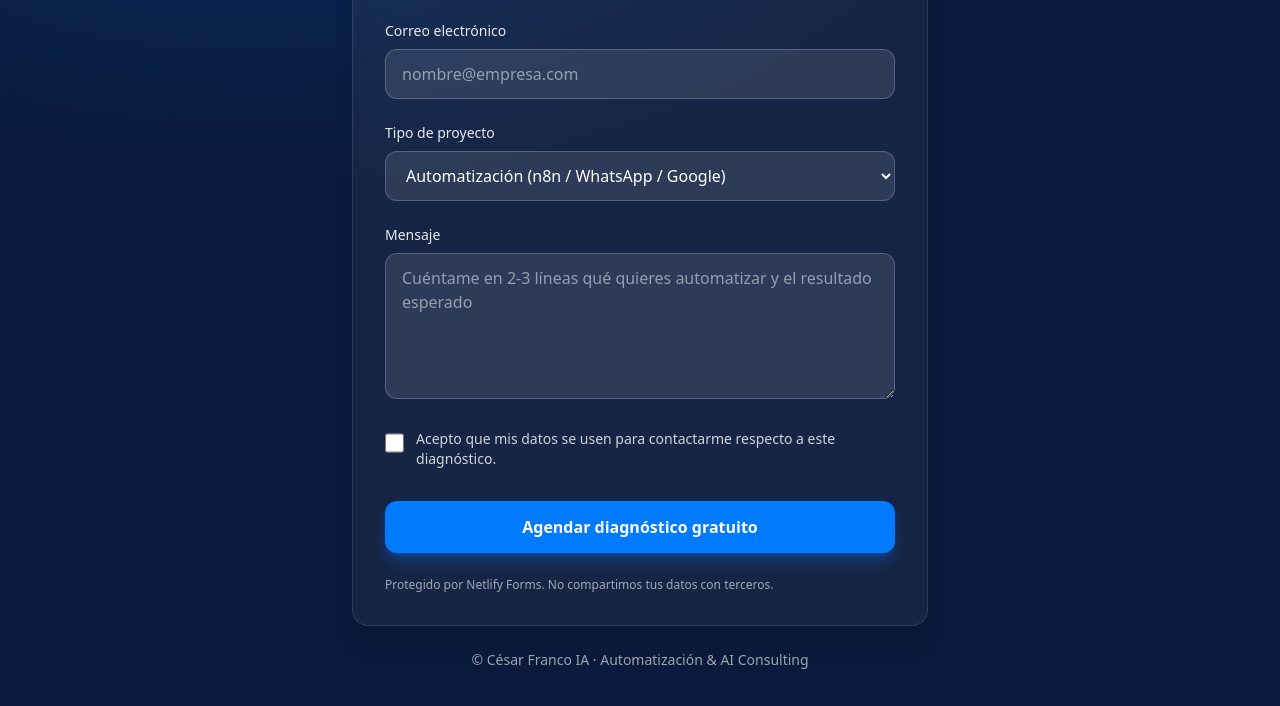
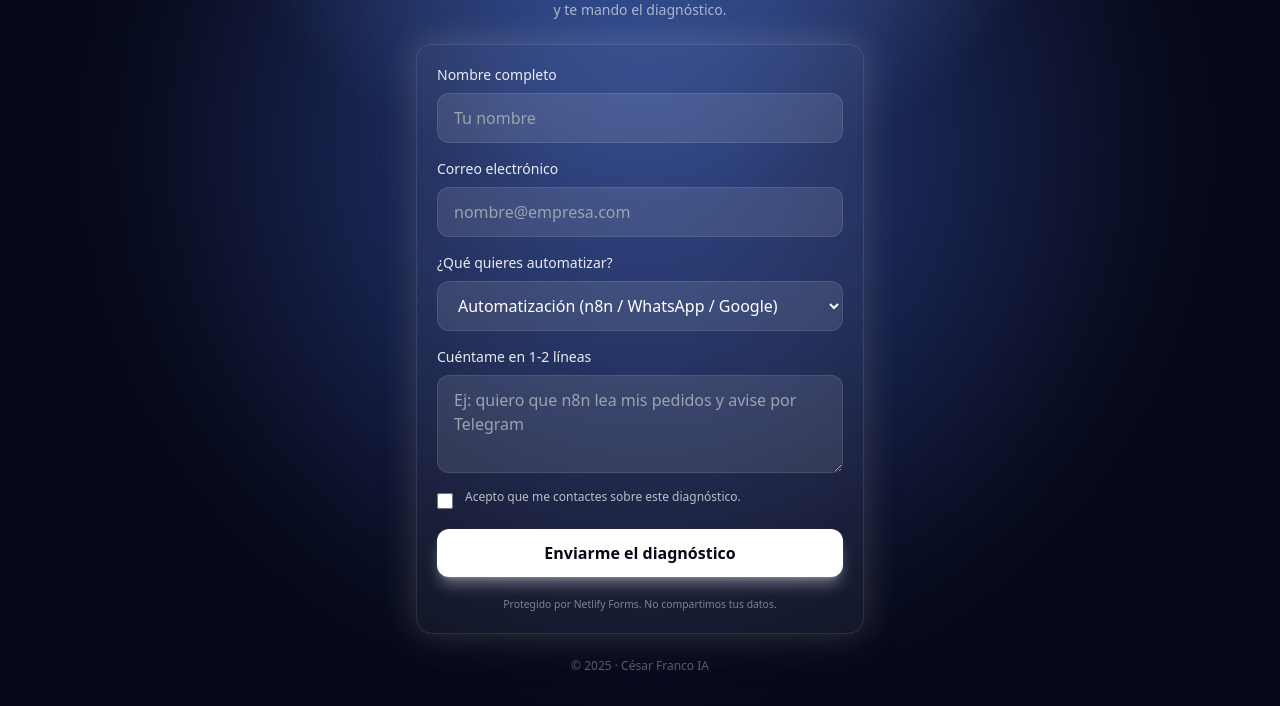
Before and after one commit to FrancoHaz/formulario-Franco-Youtube, a plain HTML site: page public/index.html in a window 1280 px wide. Shown: the part 266-972 px from the top of the page. Drawn offline with nearby package versions, Linux system fonts and the light colour scheme.

Commit message:
Update title and styles in index.html

```diff
--- a/public/index.html
+++ b/public/index.html
@@ -3,85 +3,147 @@
 <head>
   <meta charset="utf-8" />
   <meta name="viewport" content="width=device-width,initial-scale=1" />
-  <title>César Franco IA — Diagnóstico gratuito</title>
+  <title>César Franco IA — Automatización para tu negocio</title>
   <script src="https://cdn.tailwindcss.com"></script>
   <style>
     :root {
-      --navy:#0A1A3C;
-      --accent:#007BFF;
+      --navy: #050816;
+      --accent: #2F80ED;
     }
-    body{
-      background: radial-gradient(1200px 600px at 20% 10%, rgba(0,123,255,.15), transparent 60%),
-                  radial-gradient(1000px 800px at 80% 30%, rgba(10,26,60,.6), transparent 65%),
-                  #0A1A3C;
+    body {
+      background: radial-gradient(circle at top, rgba(47, 128, 237, 0.35), rgba(5, 8, 22, 1) 40%),
+                  linear-gradient(160deg, rgba(5,8,22,1) 0%, rgba(5,8,22,0.6) 40%, rgba(5,8,22,1) 80%);
+      min-height: 100vh;
+    }
+    /* fondo en movimiento */
+    .bg-motion {
+      position: fixed;
+      inset: -20% -10%;
+      background: radial-gradient(circle, rgba(47, 128, 237, 0.4) 0%, rgba(5, 8, 22, 0) 55%),
+                  radial-gradient(circle, rgba(111, 66, 193, 0.25) 5%, rgba(5, 8, 22, 0) 60%);
+      filter: blur(80px);
+      animation: floaty 16s ease-in-out infinite alternate;
+      pointer-events: none;
+      z-index: -1;
+    }
+    @keyframes floaty {
+      0% { transform: translateY(0) translateX(0) scale(1); }
+      100% { transform: translateY(60px) translateX(30px) scale(1.05); }
+    }
+    .card-glow {
+      box-shadow: 0 0 35px rgba(255, 255, 255, 0.18), 0 22px 35px rgba(0, 0, 0, 0.25);
+      backdrop-filter: blur(16px);
     }
   </style>
 </head>
-<body class="min-h-screen flex items-center justify-center p-6">
-  <main class="w-full max-w-xl">
-    <section class="bg-white/5 backdrop-blur rounded-2xl shadow-xl border border-white/10 overflow-hidden">
-      <header class="px-8 pt-8 pb-4">
-        <h1 class="text-2xl font-semibold text-white">Agenda tu diagnóstico gratuito</h1>
-        <p class="mt-2 text-white/80">Transforma tu negocio con IA y automatización. César te responderá personalmente.</p>
-      </header>
+<body class="relative flex items-center justify-center py-8 px-4">
+  <div class="bg-motion" aria-hidden="true"></div>
+
+  <main class="w-full max-w-md mx-auto flex flex-col gap-6">
+    <!-- cabecera con foto -->
+    <div class="flex flex-col items-center text-center gap-3">
+      <img
+        src="https://res.cloudinary.com/dytb3hwko/image/upload/c_crop,ar_1:1/v1761832010/realistic_portrait_of_a_man_with_my_cmfrci.jpg"
+        alt="César Franco IA"
+        class="w-28 h-28 rounded-full object-cover border-2 border-white/40 shadow-lg shadow-black/30"
+        loading="lazy"
+      />
+      <p class="text-white/70 text-xs tracking-[0.35em] uppercase">
+        Consultor IA &amp; Automatización
+      </p>
+      <h1 class="text-white text-2xl font-semibold leading-tight">
+        César Franco IA
+      </h1>
+      <p class="text-white/60 text-sm max-w-sm">
+        Automatizo procesos con IA, n8n y Shopify para que vendas más y respondas más rápido. Déjame tu contacto y te mando el diagnóstico.
+      </p>
+    </div>
+
+    <!-- formulario netlify -->
+    <section class="bg-white/5 border border-white/10 rounded-2xl p-5 card-glow">
       <form
         name="contacto-cesar-franco-ia"
         method="POST"
         data-netlify="true"
         netlify-honeypot="bot-field"
         action="/gracias.html"
-        class="px-8 pb-8 space-y-6"
-        aria-describedby="aviso-privacidad">
+        class="flex flex-col gap-4"
+        aria-describedby="aviso-privacidad"
+      >
+        <!-- IMPORTANTES PARA NETLIFY -->
         <input type="hidden" name="form-name" value="contacto-cesar-franco-ia" />
         <input type="hidden" name="bot-field" />
-        <div>
-          <label for="nombre" class="block text-sm font-medium text-white/90">Nombre completo</label>
-          <input id="nombre" name="nombre" type="text" required
-                 class="mt-2 w-full rounded-xl bg-white/10 text-white placeholder-white/50 border border-white/20 focus:border-[var(--accent)] focus:outline-none focus:ring-2 focus:ring-[var(--accent)] px-4 py-3"
-                 placeholder="Tu nombre" />
-        </div>
-        <div>
-          <label for="email" class="block text-sm font-medium text-white/90">Correo electrónico</label>
-          <input id="email" name="email" type="email" required
-                 class="mt-2 w-full rounded-xl bg-white/10 text-white placeholder-white/50 border border-white/20 focus:border-[var(--accent)] focus:outline-none focus:ring-2 focus:ring-[var(--accent)] px-4 py-3"
-                 placeholder="nombre@empresa.com" />
-        </div>
-        <div>
-          <label for="tipo" class="block text-sm font-medium text-white/90">Tipo de proyecto</label>
-          <select id="tipo" name="tipo"
-                  class="mt-2 w-full rounded-xl bg-white/10 text-white border border-white/20 focus:border-[var(--accent)] focus:outline-none focus:ring-2 focus:ring-[var(--accent)] px-4 py-3">
-            <option class="bg-[var(--navy)]" value="automatizacion">Automatización (n8n / WhatsApp / Google)</option>
-            <option class="bg-[var(--navy)]" value="web">Web / MenYu (carta digital)</option>
-            <option class="bg-[var(--navy)]" value="ia-personalizada">IA personalizada (agentes / prompts)</option>
-            <option class="bg-[var(--navy)]" value="otro">Otro</option>
+
+        <label class="flex flex-col gap-2">
+          <span class="text-white/90 text-sm">Nombre completo</span>
+          <input
+            name="nombre"
+            type="text"
+            required
+            class="bg-white/10 text-white rounded-xl px-4 py-3 border border-white/10 focus:border-[var(--accent)] focus:outline-none"
+            placeholder="Tu nombre"
+          />
+        </label>
+
+        <label class="flex flex-col gap-2">
+          <span class="text-white/90 text-sm">Correo electrónico</span>
+          <input
+            name="email"
+            type="email"
+            required
+            class="bg-white/10 text-white rounded-xl px-4 py-3 border border-white/10 focus:border-[var(--accent)] focus:outline-none"
+            placeholder="nombre@empresa.com"
+          />
+        </label>
+
+        <label class="flex flex-col gap-2">
+          <span class="text-white/90 text-sm">¿Qué quieres automatizar?</span>
+          <select
+            name="tipo"
+            class="bg-white/10 text-white rounded-xl px-4 py-3 border border-white/10 focus:border-[var(--accent)] focus:outline-none"
+          >
+            <option value="automatizacion" class="bg-[#050816]">Automatización (n8n / WhatsApp / Google)</option>
+            <option value="shopify" class="bg-[#050816]">Shopify / eCommerce</option>
+            <option value="ia" class="bg-[#050816]">Agentes de IA</option>
+            <option value="otro" class="bg-[#050816]">Otro</option>
           </select>
-        </div>
-        <div>
-          <label for="mensaje" class="block text-sm font-medium text-white/90">Mensaje</label>
-          <textarea id="mensaje" name="mensaje" rows="5" required
-                    class="mt-2 w-full rounded-xl bg-white/10 text-white placeholder-white/50 border border-white/20 focus:border-[var(--accent)] focus:outline-none focus:ring-2 focus:ring-[var(--accent)] px-4 py-3"
-                    placeholder="Cuéntame en 2-3 líneas qué quieres automatizar y el resultado esperado"></textarea>
-        </div>
-        <div class="flex items-start gap-3">
-          <input id="consent" name="consent" type="checkbox" required
-                 class="mt-1 h-5 w-5 rounded border-white/30 bg-white/10 text-[var(--accent)] focus:ring-[var(--accent)]" />
-          <label for="consent" class="text-sm text-white/80">
-            Acepto que mis datos se usen para contactarme respecto a este diagnóstico.
-          </label>
-        </div>
-        <div class="pt-2">
-          <button type="submit"
-                  class="w-full rounded-xl bg-[var(--accent)] text-white font-semibold py-3.5 shadow-lg shadow-[rgba(0,123,255,0.35)] transition
-                         hover:brightness-110 focus:outline-none focus:ring-4 focus:ring-[var(--accent)]/40">
-            Agendar diagnóstico gratuito
-          </button>
-        </div>
-        <p id="aviso-privacidad" class="text-xs text-white/60">
-          Protegido por Netlify Forms. No compartimos tus datos con terceros.
+        </label>
+
+        <label class="flex flex-col gap-2">
+          <span class="text-white/90 text-sm">Cuéntame en 1-2 líneas</span>
+          <textarea
+            name="mensaje"
+            rows="3"
+            required
+            class="bg-white/10 text-white rounded-xl px-4 py-3 border border-white/10 focus:border-[var(--accent)] focus:outline-none"
+            placeholder="Ej: quiero que n8n lea mis pedidos y avise por Telegram"
+          ></textarea>
+        </label>
+
+        <label class="flex gap-3 items-start">
+          <input
+            type="checkbox"
+            name="consent"
+            required
+            class="mt-1 h-4 w-4 rounded border-white/30 bg-white/10"
+          />
+          <span class="text-xs text-white/70">Acepto que me contactes sobre este diagnóstico.</span>
+        </label>
+
+        <button
+          type="submit"
+          class="mt-1 w-full py-3 rounded-xl bg-white text-[var(--navy)] font-semibold shadow-lg shadow-white/35 hover:opacity-95 transition"
+        >
+          Enviarme el diagnóstico
+        </button>
+
+        <p id="aviso-privacidad" class="text-[0.65rem] text-white/45 text-center mt-1">
+          Protegido por Netlify Forms. No compartimos tus datos.
         </p>
       </form>
     </section>
-    <p class="mt-6 text-center text-white/60 text-sm">© César Franco IA · Automatización &amp; AI Consulting</p>
+
+    <p class="text-center text-white/35 text-xs">© 2025 · César Franco IA</p>
   </main>
 </body>
 </html>
```
